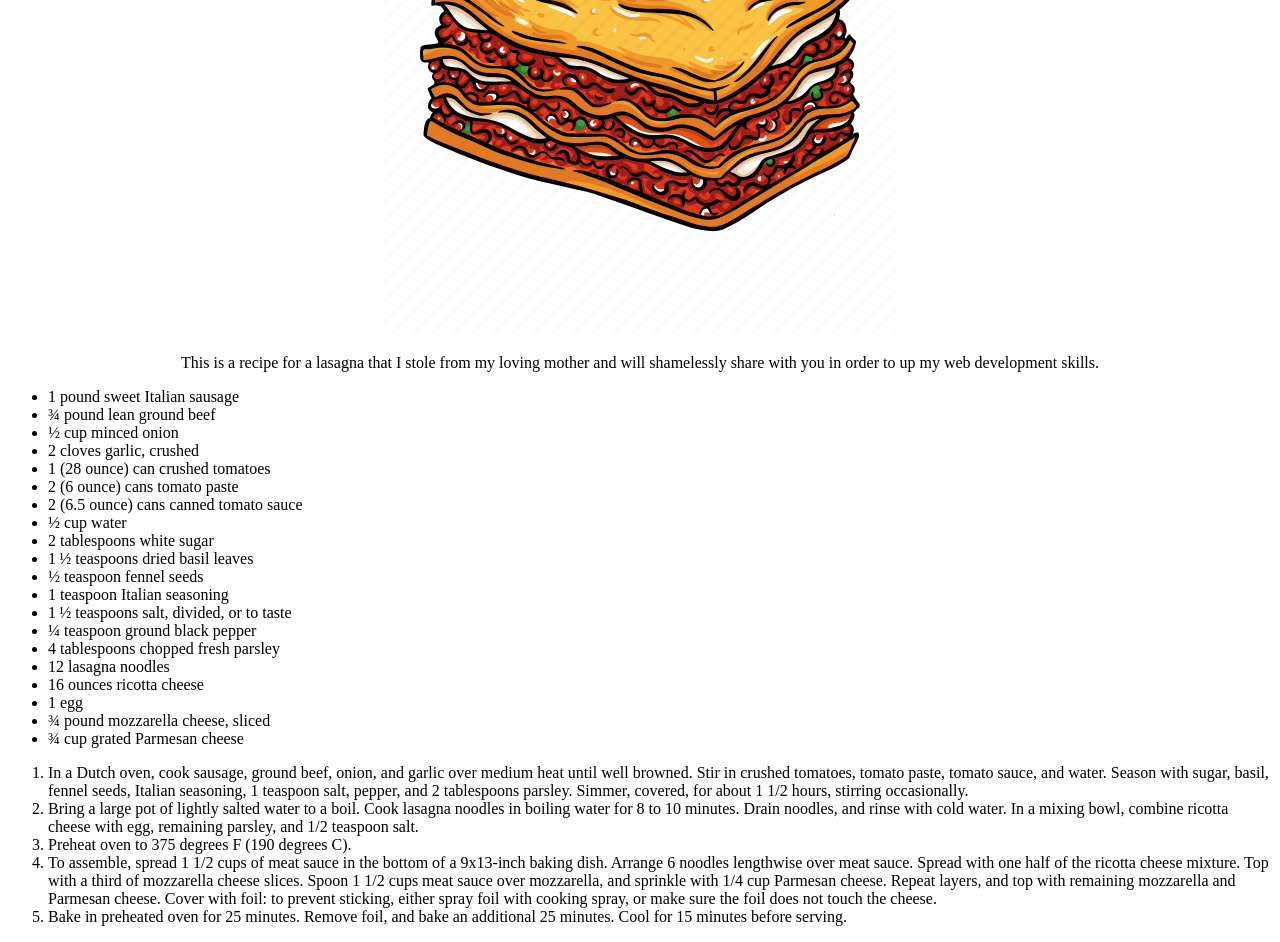
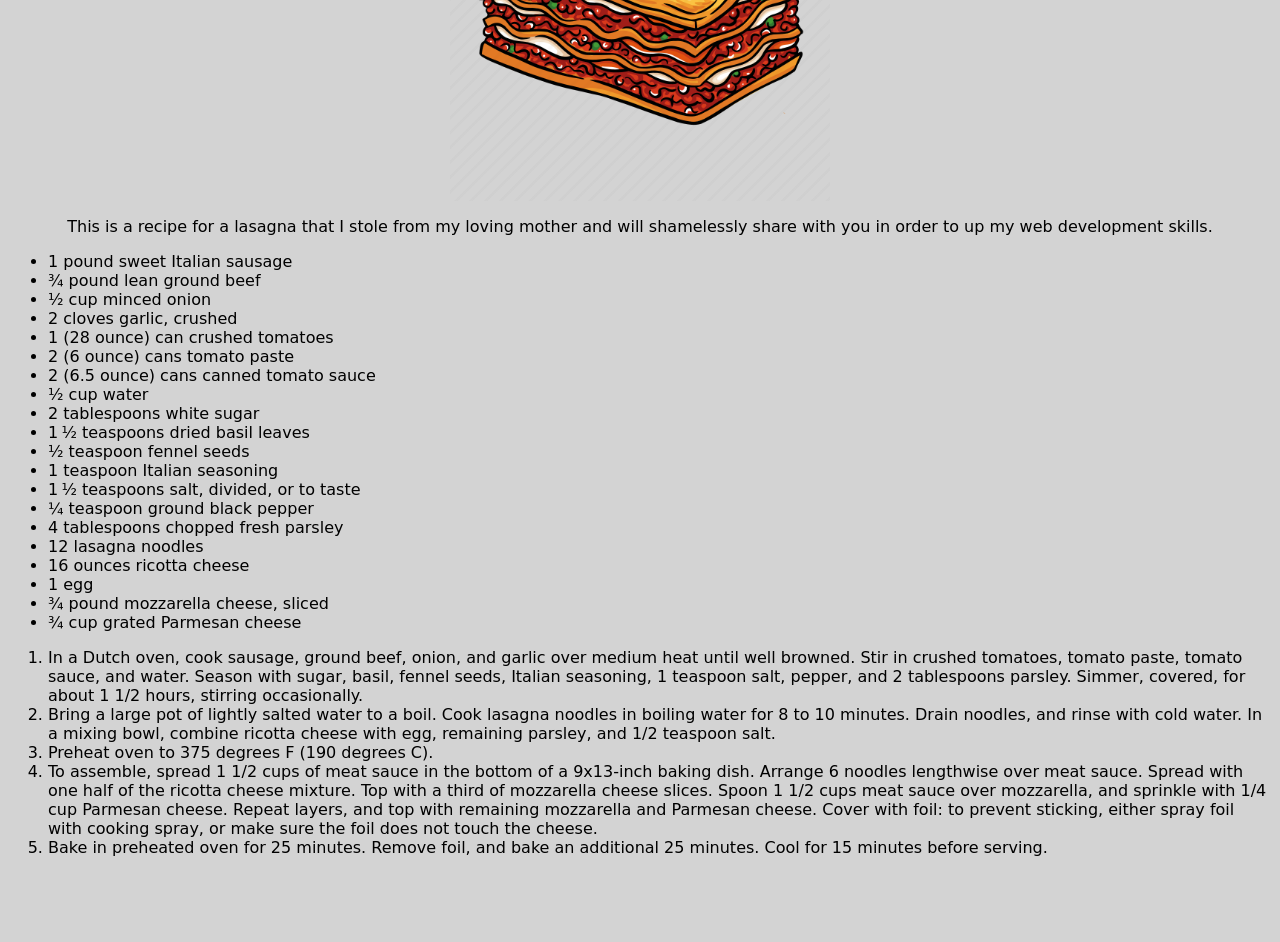
Before and after one commit to F-Sossi/odin-recipes, a plain HTML site: page recipes/lasagna.html in a window 1280 px wide. Shown: the part 284-1226 px from the top of the page. After the commit the page ends 1157 px from the top, so only its background shows below. Drawn offline with Linux system fonts and the light colour scheme.

Commit message:
Added CSS basic to site

```diff
--- /dev/null
+++ b/css/style.css
@@ -0,0 +1,32 @@
+* {
+    background-color: lightgrey;
+}
+
+a {
+    color: blue;
+    font-weight: bold;
+}
+
+h1 {
+    text-align: center;
+}
+
+.description {
+    text-align: center;
+    font-family: cursive;
+}
+
+.ingredients {
+    font-family: cursive;
+}
+
+.recipe {
+    font-family: cursive;
+}
+
+.center {
+  display: block;
+  margin-left: auto;
+  margin-right: auto;
+  width: 30%;
+}
--- a/recipes/lasagna.html
+++ b/recipes/lasagna.html
@@ -4,16 +4,17 @@
     <meta charset="UTF-8">
     <meta http-equiv="X-UA-Compatible" content="IE=edge">
     <meta name="viewport" content="width=device-width, initial-scale=1.0">
+    <link rel="stylesheet" href="../css/style.css">
     <title>Lasagna</title>
 </head>
 <body>
     <a href="../index.html">Odin's Recipes</a>
-    <center>
+    <div class="Title">
         <h1>Lasagna</h1>
-        <img src="../img/lasagna.png" alt="Lasagna picture">
-        <p>This is a recipe for a lasagna that I stole from my loving mother and will shamelessly share with you in order to up my web development skills.</p>
-    </center>
-<ul>
+        <img src="../img/lasagna.png" alt="Lasagna picture" width="300" height="auto" class="center">
+        <p class="description">This is a recipe for a lasagna that I stole from my loving mother and will shamelessly share with you in order to up my web development skills.</p>
+    </div>
+<ul class="ingredients">
     <li>1 pound sweet Italian sausage</li>
     <li>¾ pound lean ground beef</li>
     <li>½ cup minced onion</li>
@@ -35,7 +36,7 @@
     <li>¾ pound mozzarella cheese, sliced</li>
     <li>¾ cup grated Parmesan cheese</li>
 </ul>
-<ol>
+<ol class="recipe">
     <li>In a Dutch oven, cook sausage, ground beef, onion, and garlic over medium heat until well browned. Stir in crushed tomatoes, tomato paste, tomato sauce, and water. Season with sugar, basil, fennel seeds, Italian seasoning, 1 teaspoon salt, pepper, and 2 tablespoons parsley. Simmer, covered, for about 1 1/2 hours, stirring occasionally.</li>
     <li>Bring a large pot of lightly salted water to a boil. Cook lasagna noodles in boiling water for 8 to 10 minutes. Drain noodles, and rinse with cold water. In a mixing bowl, combine ricotta cheese with egg, remaining parsley, and 1/2 teaspoon salt.</li>
     <li>Preheat oven to 375 degrees F (190 degrees C).</li>
```
Also changed, not shown: index.html (+4 -3 lines), recipes/ramen.html (+7 -6 lines), recipes/sandwich.html (+7 -6 lines).
